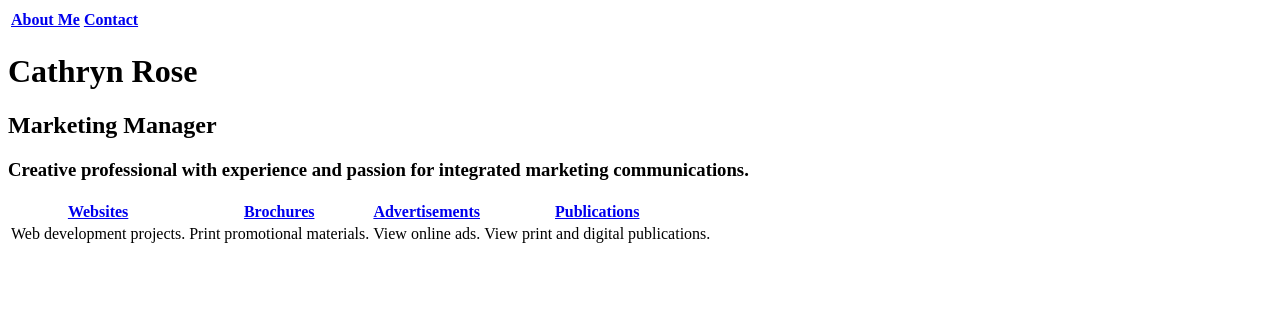
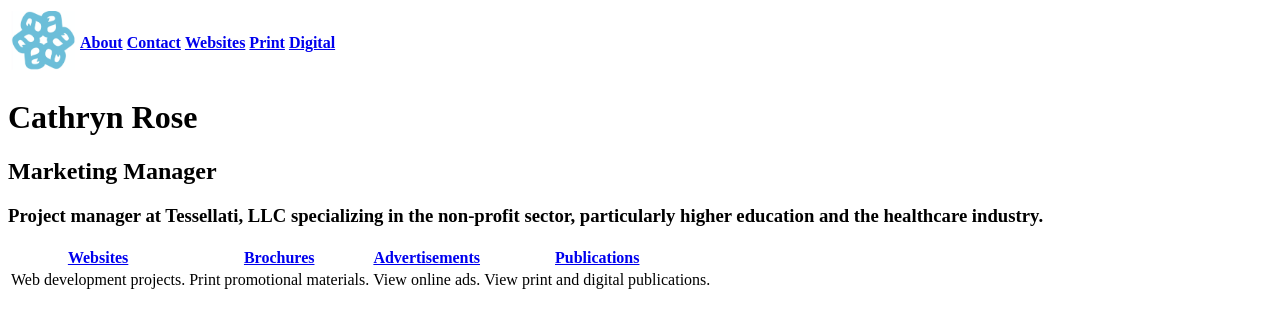
Before and after one commit to CathrynR/Cathryn_Rose_Portfolio, a plain HTML site: page index.html in a window 1280 px wide. Drawn offline with Linux system fonts and the light colour scheme.

Commit message:
contact.html print.html digital.html

```diff
--- a/index.html
+++ b/index.html
@@ -6,12 +6,17 @@
 </head>
 <body>
   <table>
-    <th><a href="about.html">About Me</a></th>
-    <th><a href="about.html">Contact</a></th>
+    <th><img src="images/cathryn-logo.png" alt="logo"style="width:65px;height:60px;"></th>
+    <th><a href="about.html">About</a></th>
+    <th><a href="contact.html">Contact</a></th>
+    <th><a href="websites.html">Websites</a></th>
+    <th><a href="Brochures.html">Print</a></th>
+    <th><a href="Books.html">Digital</a></th>
+
   </table>
   <h1>Cathryn Rose</h1>
   <h2>Marketing Manager</h2>
-  <h3>Creative professional with experience and passion for integrated marketing communications.</h3>
+  <h3>Project manager at Tessellati, LLC specializing in the non-profit sector, particularly higher education and the healthcare industry.</h3>
     <table>
       <tr>
         <th><a href="websites.html">Websites</a></th>
```
Also changed, not shown: ads.html (deleted), books.html (deleted), brochures.html (deleted), contact.html (added), digital.html (added), print.html (added).
